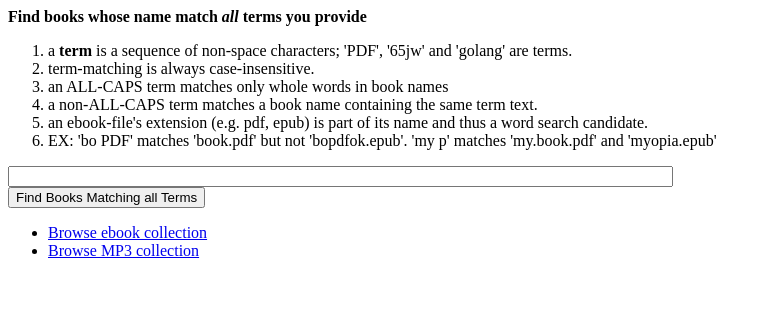
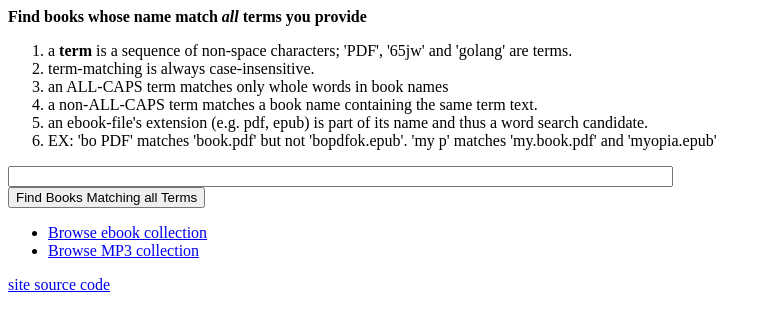
Before and after one commit to fwmechanic/file-collection-searcher, a plain HTML site: page index.html in a window 1280 px wide. Shown: the whole page, without its empty margins (0-771 px from the left). Drawn offline with Linux system fonts and the light colour scheme.

Commit message:
minor improvements

```diff
--- a/index.html
+++ b/index.html
@@ -18,5 +18,6 @@
 <li><a href="/files/ebooks">Browse ebook collection</a></li>
 <li><a href="/files/mp3">Browse MP3 collection</a></li>
 </ul>
+<a href="https://github.com/fwmechanic/file-collection-searcher.git">site source code</a>
 </BODY>
 </HTML>
```
Also changed, not shown: 1 other file.
